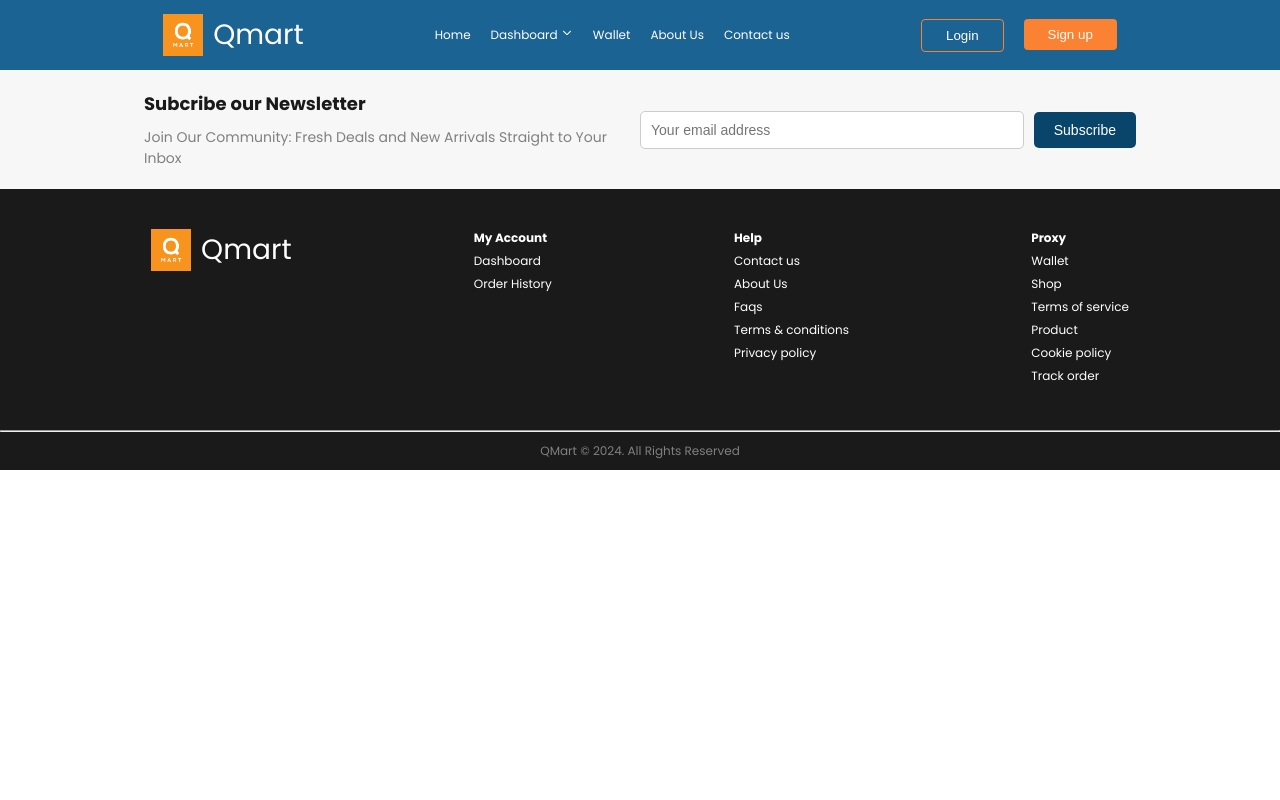
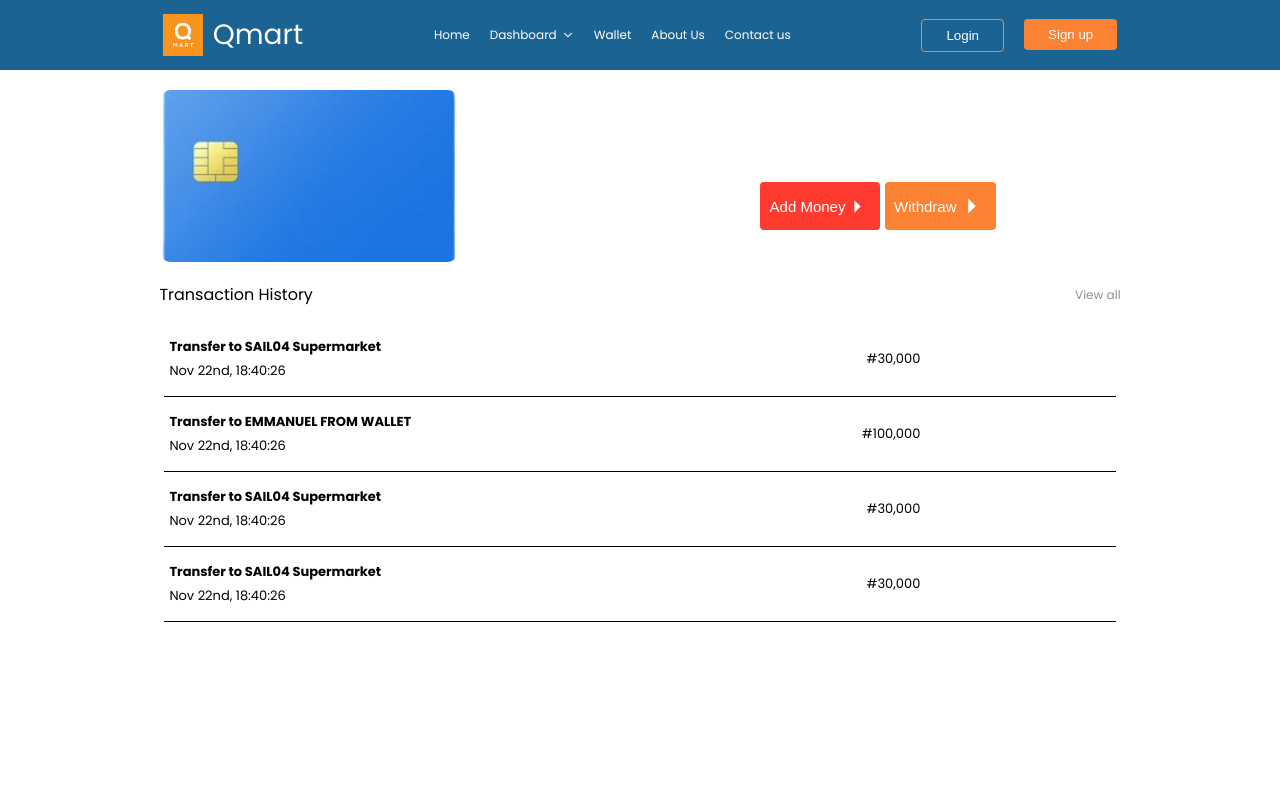
Before and after one commit to QmartCodeBursters/QMART-frontend, a React (Vite) app: page /wallet in a window 1280 px wide. Shown: the top 800 px of the page. Built offline with nearby package versions, Linux system fonts and the light colour scheme.

Commit message:
added the wallet page

```diff
--- a/src/App.jsx
+++ b/src/App.jsx
@@ -1,32 +1,27 @@
-import { BrowserRouter, Route, Routes } from "react-router-dom"
-import Header from "./static/Header/Headerr"
-import Footer from "./static/Footer/Footer"
-import Homepage from "./pages/Homepage/Homepage"
-import Signup from "./components/Login-Signup/Signup"
+import { BrowserRouter, Route, Routes } from "react-router-dom";
+import Header from "./static/Header/Headerr";
+import Footer from "./static/Footer/Footer";
+import Homepage from "./pages/Homepage/Homepage";
+import Signup from "./components/Login-Signup/Signup";
 
-import Verify from "./components/Login-Signup/Verify"
-import Login from "./components/Login-Signup/Login"
-
-
+import Verify from "./components/Login-Signup/Verify";
+import Login from "./components/Login-Signup/Login";
+import Wallet from "./components/Wallet/Wallet";
 
 function App() {
-
   return (
-
     <BrowserRouter>
-      <Header/>
-        <Routes>
-          <Route path="/" element={<Homepage/>}/>
-          <Route path="/verify" element={<Verify/>}/>
-          <Route path="/signup" element={<Signup/>}/>
-          <Route path="/login" element={<Login/>}/>
-
-        </Routes>
-      <Footer/>
+      <Header />
+      <Routes>
+        <Route path="/" element={<Homepage />} />
+        <Route path="/verify" element={<Verify />} />
+        <Route path="/signup" element={<Signup />} />
+        <Route path="/login" element={<Login />} />
+        <Route path="/wallet" element={<Wallet />} />
+      </Routes>
+      <Footer />
     </BrowserRouter>
-
-  )
-
+  );
 }
 
-export default App
+export default App;
--- /dev/null
+++ b/src/components/Wallet/Wallet.jsx
@@ -0,0 +1,193 @@
+import styled from "styled-components";
+import Card from "../../assets/png/card.svg";
+import { IoMdArrowDropright } from "react-icons/io";
+
+function Wallet() {
+  return (
+    <>
+      <Container>
+        <Wrapper>
+          <Flex>
+            <img src={Card} alt="ATM card" />
+            <Button>
+              <Add>
+                <p>
+                  Add Money
+                  <IoMdArrowDropright size={25} />
+                </p>
+              </Add>
+              <Withdraw>
+                <p>Withdraw </p>
+                <IoMdArrowDropright size={30} />
+              </Withdraw>
+            </Button>
+          </Flex>
+          <Text>
+            <Transact>
+              <p>Transaction History</p>
+              <View>View all</View>
+            </Transact>
+            <Transaction>
+              <Transfer>
+                <div>
+                  <h4>Transfer to SAIL04 Supermarket</h4>
+                  <p>Nov 22nd, 18:40:26</p>
+                </div>
+                <div>
+                  <p>#30,000</p>
+                </div>
+              </Transfer>
+              <hr />
+
+              <Transfer>
+                <div>
+                  <h4>Transfer to EMMANUEL FROM WALLET</h4>
+                  <p>Nov 22nd, 18:40:26</p>
+                </div>
+                <div>
+                  <p>#100,000</p>
+                </div>
+              </Transfer>
+              <hr />
+
+              <Transfer>
+                <div>
+                  <h4>Transfer to SAIL04 Supermarket</h4>
+                  <p>Nov 22nd, 18:40:26</p>
+                </div>
+                <div>
+                  <p>#30,000</p>
+                </div>
+              </Transfer>
+              <hr />
+
+              <Transfer>
+                <div>
+                  <h4>Transfer to SAIL04 Supermarket</h4>
+                  <p>Nov 22nd, 18:40:26</p>
+                </div>
+                <div>
+                  <p>#30,000</p>
+                </div>
+              </Transfer>
+              <hr />
+            </Transaction>
+          </Text>
+        </Wrapper>
+      </Container>
+    </>
+  );
+}
+export default Wallet;
+
+const Container = styled.div`
+  /* background-color: #edeff2; */
+  max-width: 1280px;
+  width: 85%;
+  margin: auto;
+  padding: 0px 10px;
+  min-height: calc(100vh - 70px);
+`;
+const Wrapper = styled.div`
+  /* border: 2px solid purple; */
+  margin: auto;
+  width: 90%;
+`;
+const Flex = styled.div`
+  /* border: 2px solid green; */
+  padding: 20px 0;
+  display: flex;
+  justify-content: space-between;
+  align-items: center;
+  img {
+    width: 300px;
+  }
+`;
+const Button = styled.div`
+  /* border: 2px solid yellow; */
+  width: 50%;
+  display: flex;
+  justify-content: center;
+  margin-top: 60px;
+`;
+const Add = styled.button`
+  background-color: #ff3b30;
+  color: white;
+  border-color: transparent;
+  outline: none;
+  border-radius: 4px;
+  font-size: 15px;
+  width: 120px;
+  padding: 7px;
+  margin-right: 5px;
+
+  p {
+    text-align: center;
+    display: flex;
+    justify-content: center;
+    align-items: center;
+  }
+`;
+
+const Withdraw = styled.button`
+  background-color: #fa8232;
+  color: white;
+  border-color: transparent;
+  outline: none;
+  font-size: 15px;
+  padding: 7px;
+  margin-right: 5px;
+  display: flex;
+  justify-content: center;
+  align-items: center;
+  border-radius: 4px;
+  p {
+    text-align: center;
+    display: flex;
+    justify-content: center;
+    align-items: center;
+  }
+`;
+
+const Text = styled.div``;
+const Transact = styled.div`
+  display: flex;
+  align-items: center;
+  justify-content: space-between;
+  /* border: 2px solid hotpink; */
+`;
+
+const Transaction = styled.div`
+  margin-top: 10px;
+  /* border: 2px solid red; */
+  padding: 5px;
+
+  hr {
+    background-color: black;
+    height: 1px;
+    outline: none;
+    border: none;
+    width: 100%;
+  }
+`;
+
+const Transfer = styled.div`
+  /* border: 2px solid hotpink; */
+  display: flex;
+  justify-content: space-between;
+  align-items: center;
+  margin: 5px 0;
+  padding: 10px 5px;
+  width: 80%;
+  font-size: 13px;
+  div {
+    h4 {
+      margin-bottom: 4px;
+    }
+  }
+`;
+
+const View = styled.p`
+  color: #747070cc;
+  font-size: 12px;
+`;
--- a/src/static/Footer/Footer.jsx
+++ b/src/static/Footer/Footer.jsx
@@ -1,36 +1,35 @@
-import styled from 'styled-components'
-import qlogo from '../../assets/png/logo.png'
+import styled from "styled-components";
+import qlogo from "../../assets/png/logo.png";
 
 // import './Footer.css'
 
-const Footer = () =>{
-    return(
+const Footer = () => {
+  return (
     <>
-
       <Wrapper>
         <Newscont>
           <ContentWrapper>
             <Subscribe>
               <h4>Subcribe our Newsletter</h4>
-                <p>Join Our Community: Fresh Deals and New Arrivals Straight to Your Inbox</p>
+              <p>
+                Join Our Community: Fresh Deals and New Arrivals Straight to
+                Your Inbox
+              </p>
             </Subscribe>
 
             <Inputfield>
-                    <input type="text" placeholder='Your email address'/> <button>Subscribe</button>
+              <input type="text" placeholder="Your email address" />{" "}
+              <button>Subscribe</button>
             </Inputfield>
           </ContentWrapper>
         </Newscont>
         <FooterCont>
-
-
-
           <FooterSection>
             <ul>
               <Logocont>
                 <img src={qlogo} alt="" />
                 <p>Qmart</p>
               </Logocont>
-
             </ul>
           </FooterSection>
 
@@ -70,21 +69,20 @@ const Footer = () =>{
           <p>QMart © 2024. All Rights Reserved</p>
         </Hrline>
       </Wrapper>
+    </>
+  );
+};
 
-    </>
-    )
-  }
-
-  export default Footer
+export default Footer;
 
 const Wrapper = styled.div`
   width: 100%;
-    background-color:#1A1A1A;
+  background-color: #1a1a1a;
   color: grey;
   /* text-align: center; */
   font-size: 12px;
-
-  `
+  margin-top: 30px;
+`;
 const FooterCont = styled.div`
   max-width: 1280px;
   /* width: 50%; */
@@ -101,7 +99,7 @@ const Footer = () =>{
     flex-direction: column;
     align-items: center;
   }
-  `
+`;
 const Newscont = styled.div`
   width: 100%;
   background-color: #f7f7f7;
@@ -171,12 +169,11 @@ input {
   button {
     padding: 10px 20px;
     font-size: 14px;
-  background-color:#09456B;
+    background-color: #09456b;
     color: #fff;
     border: none;
     border-radius: 5px;
 
-  ;
     cursor: pointer;
 
     &:hover {
@@ -198,7 +195,6 @@ button {
   }
 `;
 
-
 const FooterSection = styled.div`
   /* flex: 1; */
   /* min-width: 100px; */
@@ -208,7 +204,7 @@ button {
     text-align: center;
   }
 
-    h3{
+  h3 {
     font-size: 28px;
     margin-bottom: 10px;
   }
@@ -226,16 +222,16 @@ button {
       color: grey;
     }
   }
-  `
+`;
 const Logocont = styled.div`
   display: flex;
   color: white;
   font-size: 28px;
   gap: 10px;
-    img{
+  img {
     width: 40px;
   }
- `
+`;
 
 const Hrline = styled.div`
   text-align: center;
@@ -243,4 +239,4 @@ button {
   p {
     padding: 10px 0;
   }
- `
+`;
--- a/src/static/Header/Headerr.jsx
+++ b/src/static/Header/Headerr.jsx
@@ -1,22 +1,21 @@
-import qlogo from '../../assets/png/logo.png'
+import qlogo from "../../assets/png/logo.png";
 import { IoIosArrowDown } from "react-icons/io";
 import { Link } from "react-router-dom";
 import styled from "styled-components";
 import { IoReorderTwoOutline } from "react-icons/io5";
-import Sidebar from '../Sidebar/SideBar';
-import { useState } from 'react';
+import Sidebar from "../Sidebar/SideBar";
+import { useState } from "react";
 
 const Header = () => {
   const [toggle, setToggle] = useState(false);
 
-        const handleToggle = () =>{
-            setToggle(!toggle)
-        }
+  const handleToggle = () => {
+    setToggle(!toggle);
+  };
 
   return (
     <>
       <Wrapper>
-
         <Navbar>
           <Logocont>
             <img src={qlogo} alt="logo" />
@@ -24,9 +23,18 @@ const Header = () => {
           </Logocont>
 
           <Navlist>
-              <p><Link to= "./">Home</Link></p>
-              <p>Dashboard <IoIosArrowDown/> </p>
-              <p>Wallet</p>
+            <p>
+              <Link to="./">Home</Link>
+            </p>
+            <Dash>
+              Dashboard
+              <span>
+                <IoIosArrowDown />
+              </span>
+            </Dash>
+            <p>
+              <Link to="/wallet">Wallet</Link>
+            </p>
             <p>About Us</p>
             <p>Contact us</p>
           </Navlist>
@@ -39,31 +47,28 @@ const Header = () => {
             <Link to="/signup">
               <SigninButton>Sign up </SigninButton>
             </Link>
-
           </Signcont>
 
-          <Sidenav onClick={handleToggle} ><IoReorderTwoOutline/></Sidenav>
-
+          <Sidenav onClick={handleToggle}>
+            <IoReorderTwoOutline />
+          </Sidenav>
         </Navbar>
-
       </Wrapper>
 
       {toggle && <Sidebar setDisplay={setToggle} />}
     </>
+  );
+};
 
-  )
-}
-
-export default Header
+export default Header;
 
 const Wrapper = styled.div`
   width: 100%;
   height: 70px;
-    background-color: #1B6392;
+  background-color: #1b6392;
   display: flex;
   align-items: center;
-
-`
+`;
 const Navbar = styled.div`
   max-width: 1800px;
   width: 95%;
@@ -78,11 +83,11 @@ const Navbar = styled.div`
   @media (max-width: 768px) {
     justify-content: space-between;
   }
-`
+`;
 const Signcont = styled.div`
   display: flex;
   gap: 20px;
-`
+`;
 const Navlist = styled.div`
   display: flex;
   gap: 20px;
@@ -97,7 +102,19 @@ const Navlist = styled.div`
   @media (max-width: 768px) {
     display: none;
   }
-`
+`;
+const Dash = styled.p`
+  display: flex;
+  justify-items: center;
+  align-items: center;
+
+  span {
+    display: flex;
+    justify-items: center;
+    align-items: center;
+    margin-left: 5px;
+  }
+`;
 const Logocont = styled.div`
   display: flex;
   color: white;
@@ -105,15 +122,15 @@ const Logocont = styled.div`
   gap: 10px;
   cursor: pointer;
 
-    img{
+  img {
     width: 40px;
   }
-`
+`;
 const LoginButton = styled.button`
   background-color: transparent;
   padding: 8px 24px;
   border-radius: 4px;
-    border: 1px solid #FA8232;
+  border: 1px solid #fa8232;
   color: white;
   cursor: pointer;
 
@@ -129,11 +146,11 @@ const LoginButton = styled.button`
   @media (max-width: 768px) {
     display: none;
   }
-`
+`;
 const SigninButton = styled.button`
   padding: 8px 24px;
   border-radius: 4px;
-    background-color:  #FA8232;
+  background-color: #fa8232;
   color: white;
   border: none;
   cursor: pointer;
@@ -150,13 +167,13 @@ const SigninButton = styled.button`
   @media (max-width: 768px) {
     display: none;
   }
-`
+`;
 const Sidenav = styled.div`
   font-size: 40px;
   display: none;
   cursor: pointer;
 
-    @media (max-width: 768px){
+  @media (max-width: 768px) {
     display: block;
   }
-`
+`;
```
Also changed, not shown: src/assets/png/card.svg (added). Lines whose indentation alone changed are shown as unchanged.
